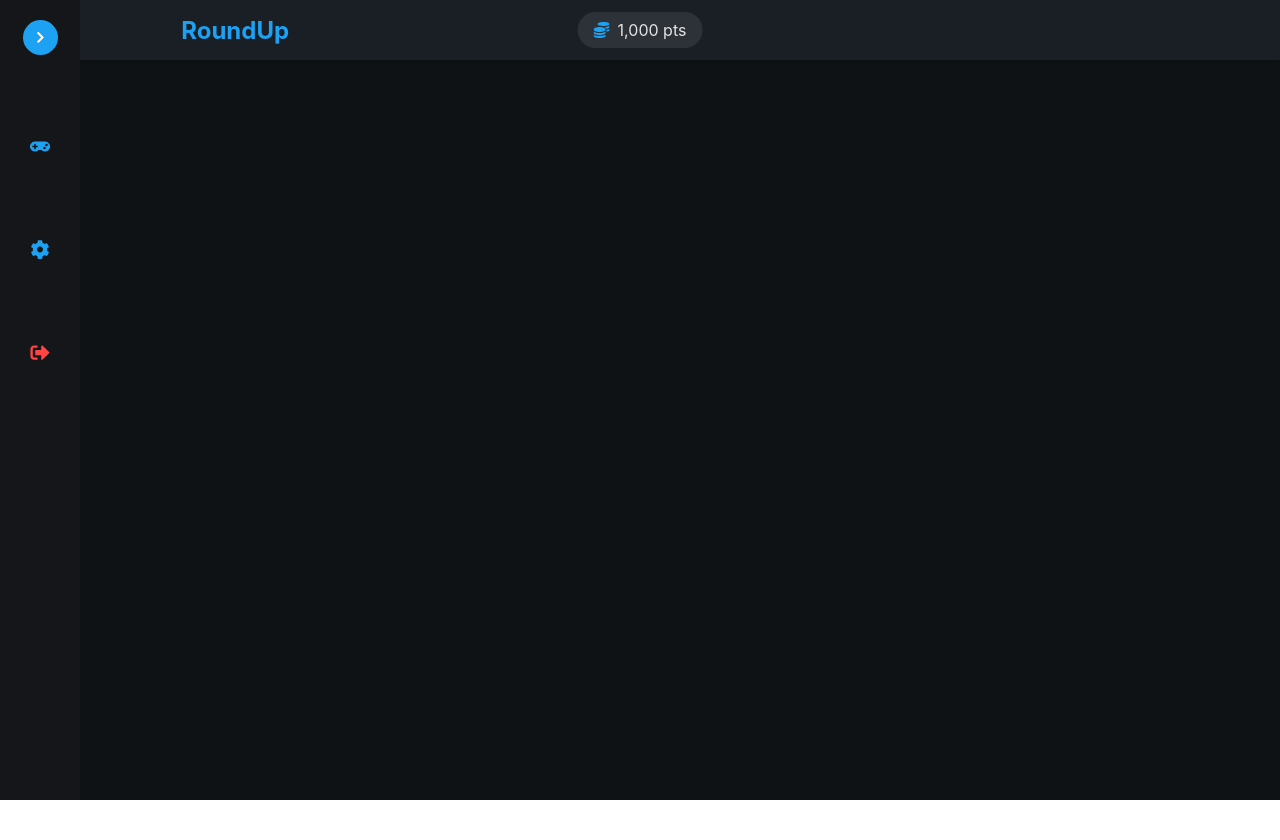
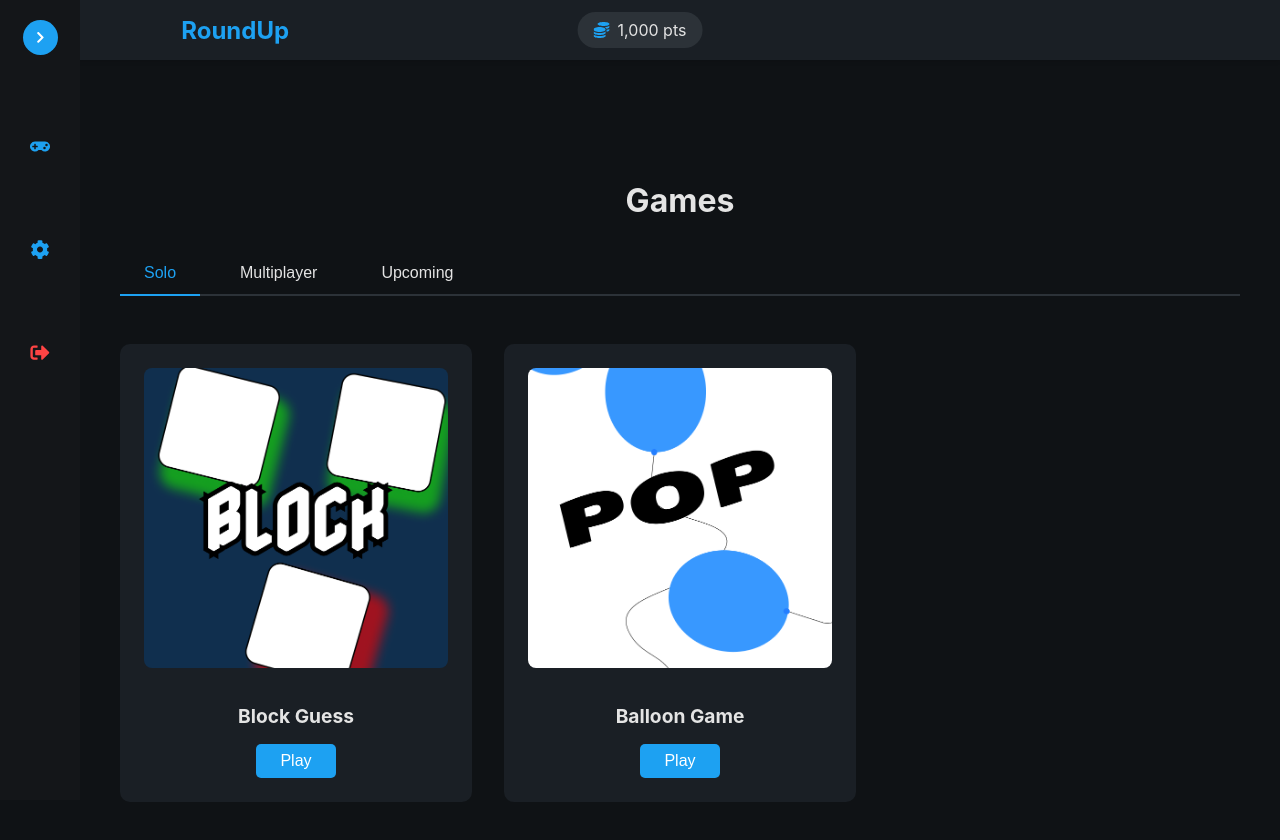
Before and after one commit to bekzodu/round-up, a React (Create React App) app in the folder react-frontend/: page / in a window 1280 px wide. Shown: the top 840 px of the page. Before the commit the page ends 800 px from the top, so only its background shows below. Built offline with nearby package versions, Linux system fonts and the light colour scheme; no server answers; the database is empty; sample sign-in values are in the browser's storage.

Commit message:
added allowance for regular users to be able to play and made menuPage default navigation

```diff
--- a/react-frontend/package.json
+++ b/react-frontend/package.json
@@ -12,7 +12,7 @@
     "react-dom": "^18.3.1",
     "react-icons": "^5.3.0",
     "react-router-dom": "^7.0.1",
-    "react-scripts": "5.0.1",
+    "react-scripts": "^5.0.1",
     "react-toastify": "^10.0.6",
     "web-vitals": "^2.1.4"
   },
--- a/react-frontend/src/App.jsx
+++ b/react-frontend/src/App.jsx
@@ -54,7 +54,7 @@ function App() {
             />
             <Route
               path="/"
-              element={user && !isNewUser ? <HomePage /> : <Navigate to={isNewUser ? "/welcome" : "/login"} />}
+              element={user && !isNewUser ? <MenuPage /> : <Navigate to={isNewUser ? "/welcome" : "/login"} />}
             />
             <Route
               path="/block-game"
--- a/react-frontend/src/games/MenuPage.jsx
+++ b/react-frontend/src/games/MenuPage.jsx
@@ -17,7 +17,8 @@ const MenuPage = () => {
       navigate(`/${game}`);
       return;
     }
-    // Regular user access logic here
+    // Regular user access
+    navigate(`/${game}`);
   };
 
   return (
```
Also changed, not shown: 1 other file (tests, documents, lock files or other folders).
